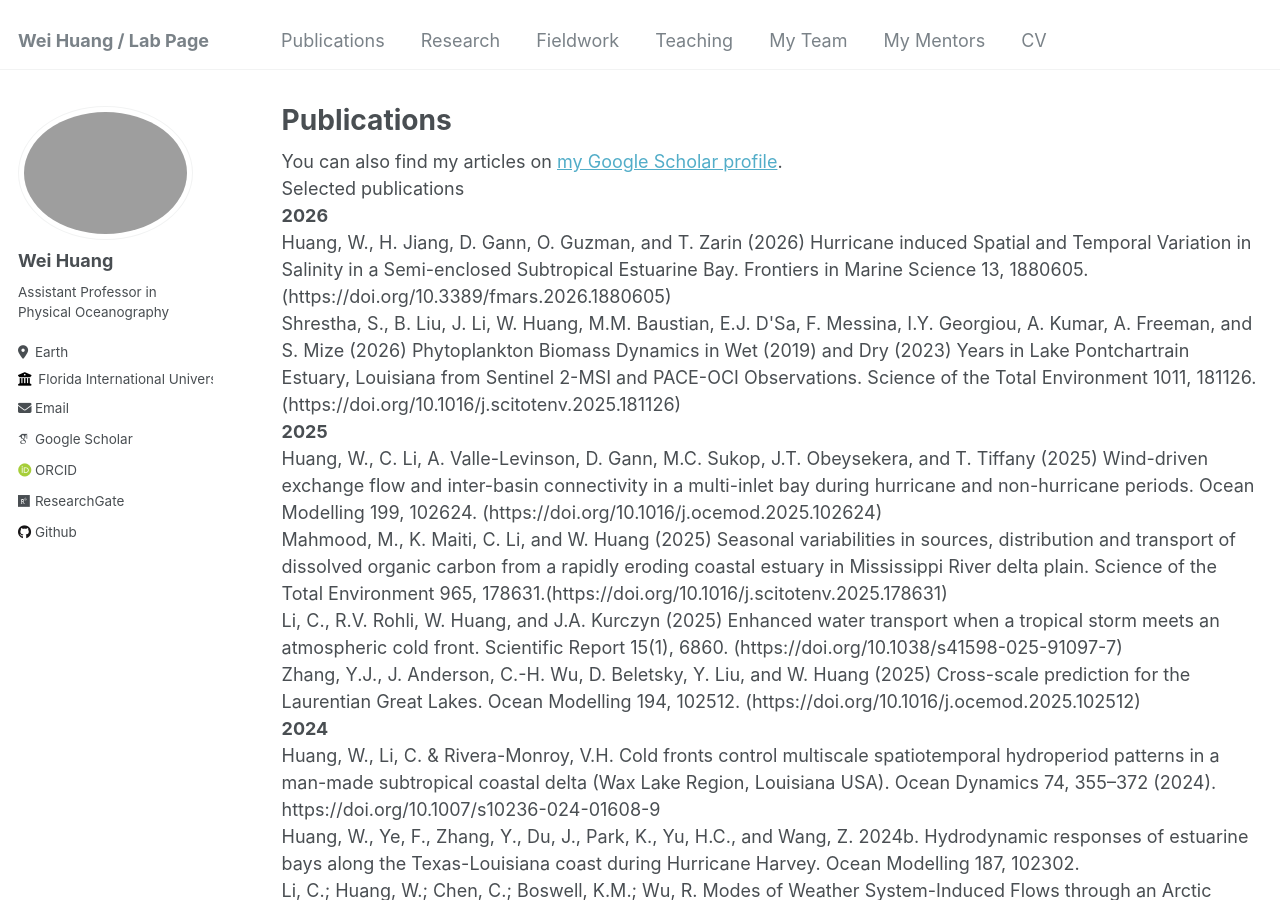
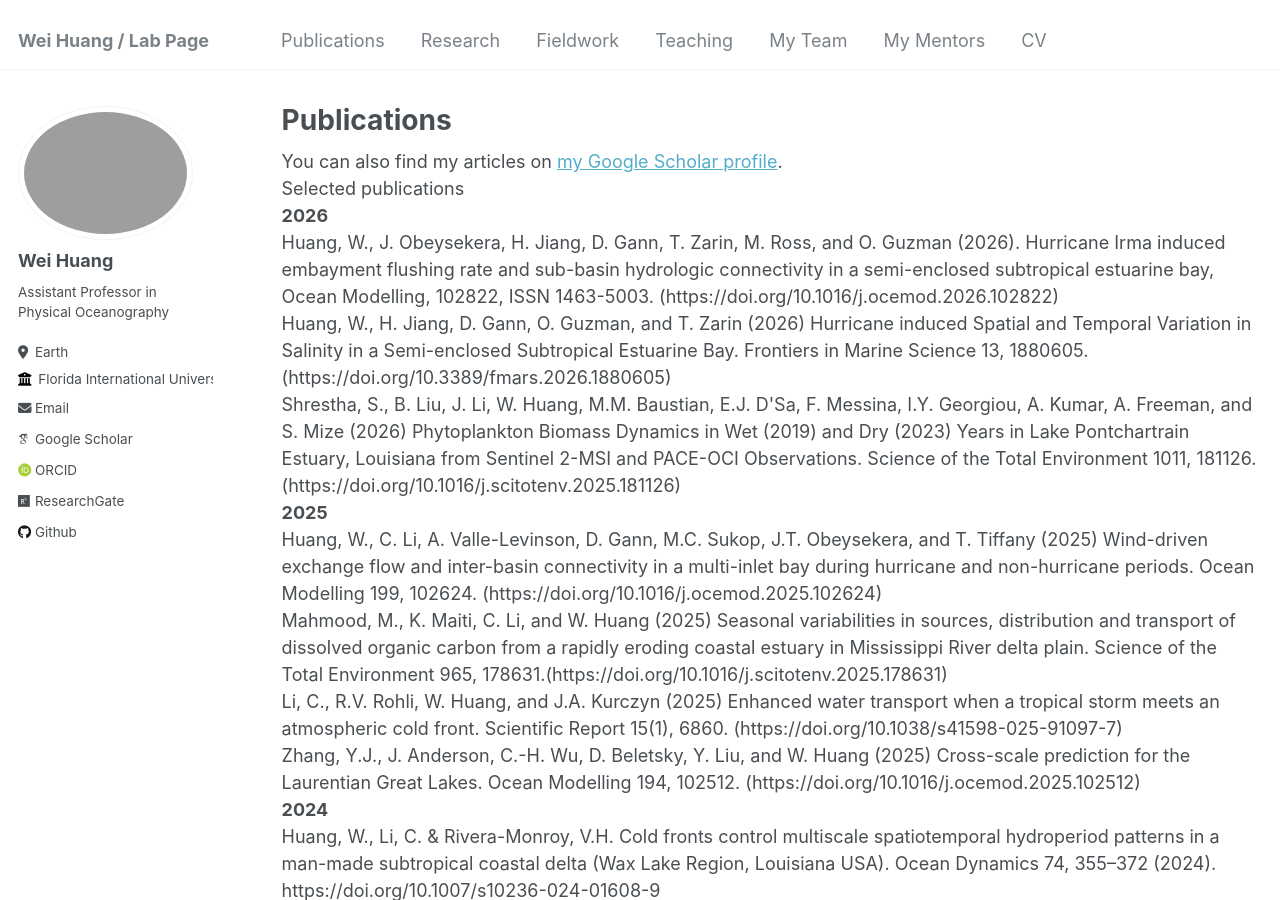
Before and after one commit to huang96169/huang96169.github.io, a Jekyll site: the page built from _pages/publications.md, in a window 1280 px wide and 900 px high. Built offline with Jekyll 4.4.1, drawn with Linux system fonts in a browser that asks for light colours; some web fonts are replaced.

Commit message:
Update publications.md

```diff
--- a/_pages/publications.md
+++ b/_pages/publications.md
@@ -9,6 +9,7 @@ author_profile: true
   <div class="wordwrap">You can also find my articles on <a href="{{site.author.googlescholar}}">my Google Scholar profile</a>.</div>
   <div class="wordwrap">Selected publications</div>
   <div class="wordwrap"><strong>2026</strong></div>
+  <div class="wordwrap">Huang, W., J. Obeysekera, H. Jiang, D. Gann, T. Zarin, M. Ross, and O. Guzman (2026). Hurricane Irma induced embayment flushing rate and sub-basin hydrologic connectivity in a semi-enclosed subtropical estuarine bay, Ocean Modelling, 102822, ISSN 1463-5003. (https://doi.org/10.1016/j.ocemod.2026.102822) </div>
   <div class="wordwrap">Huang, W., H. Jiang, D. Gann, O. Guzman, and T. Zarin (2026) Hurricane induced Spatial and Temporal Variation in Salinity in a Semi-enclosed Subtropical Estuarine Bay. Frontiers in Marine Science 13, 1880605. (https://doi.org/10.3389/fmars.2026.1880605) </div>
   <div class="wordwrap">Shrestha, S., B. Liu, J. Li, W. Huang, M.M. Baustian, E.J. D'Sa, F. Messina, I.Y. Georgiou, A. Kumar, A. Freeman, and S. Mize (2026) Phytoplankton Biomass Dynamics in Wet (2019) and Dry (2023) Years in Lake Pontchartrain Estuary, Louisiana from Sentinel 2-MSI and PACE-OCI Observations. Science of the Total Environment 1011, 181126. (https://doi.org/10.1016/j.scitotenv.2025.181126) </div>
   <div class="wordwrap"><strong>2025</strong></div>
```
